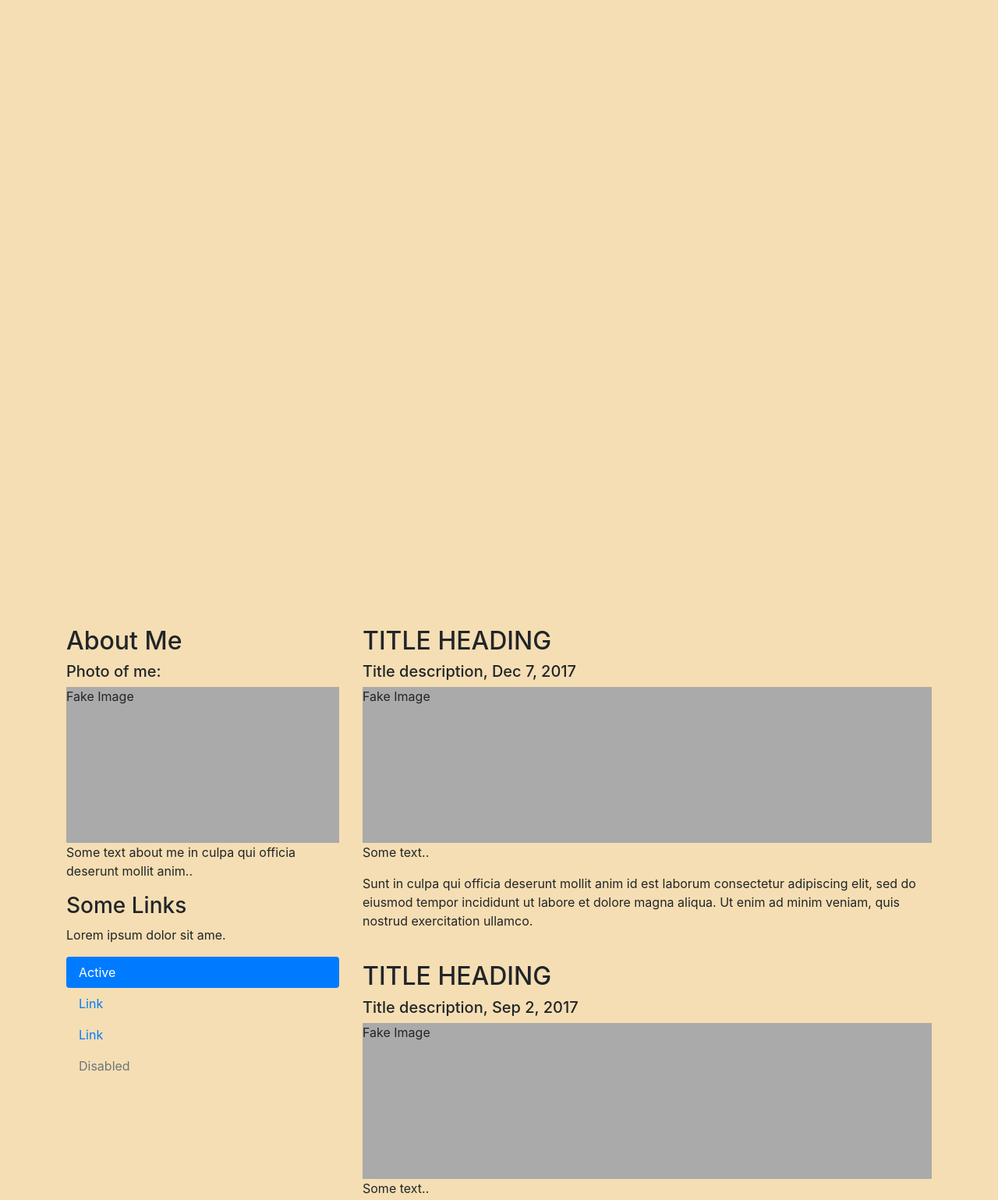
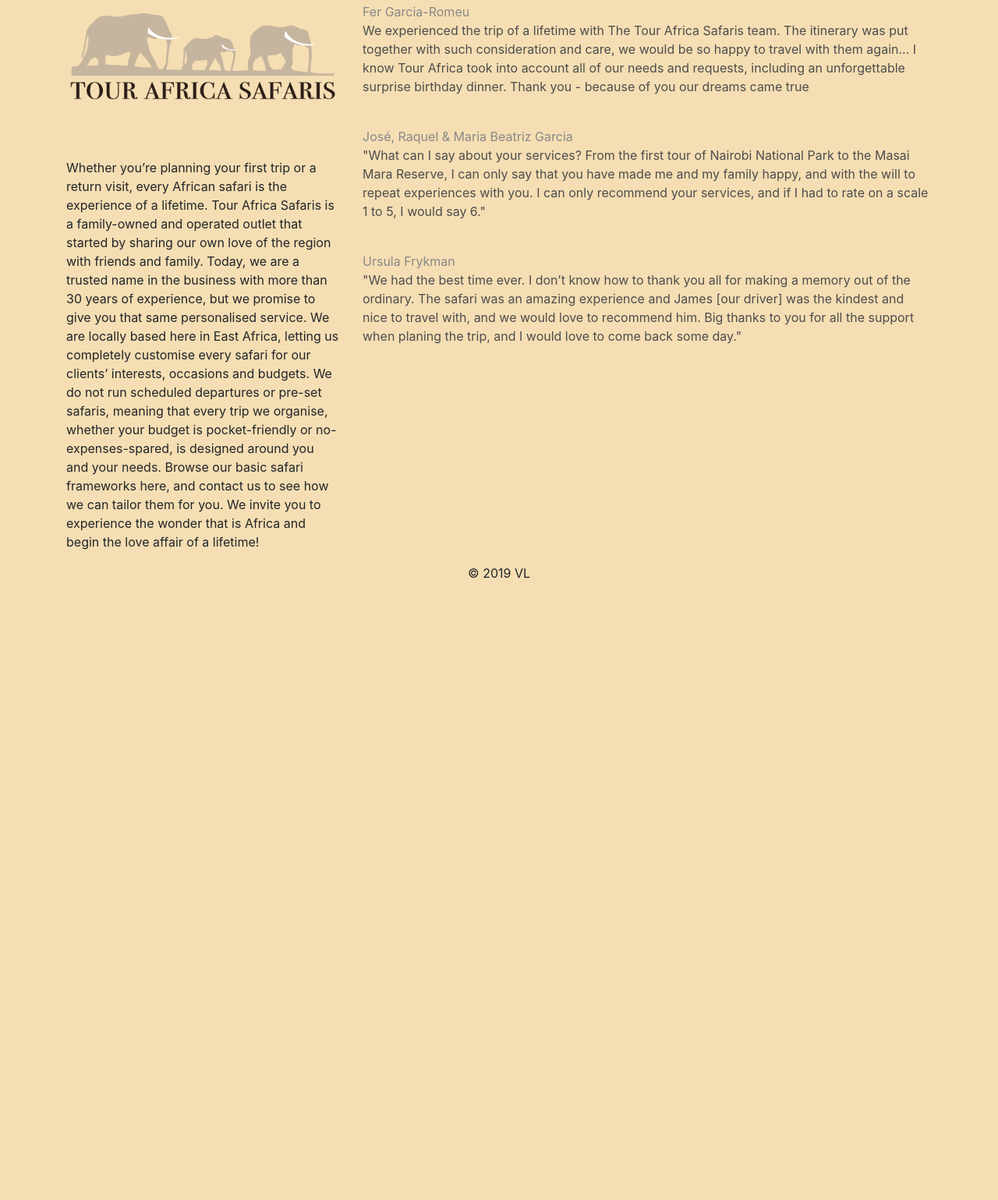
Before and after one commit to vov4ik-7/webproj_1, a plain HTML site: page index.html in a window 1280 px wide. Shown: the part 1627-3166 px from the top of the page at 78% size. After the commit the page ends 2390 px from the top, so only its background shows below. Drawn offline with nearby package versions, Linux system fonts and the light colour scheme.

Commit message:
Scrolling logic (attempt 2)

```diff
--- a/index.html
+++ b/index.html
@@ -85,53 +85,55 @@
 
 </div>
 
-<div id="cont2" class="cont">
+<div id="cont2">
+    <div class="container" style="margin-top:30px">
+        <div class="row">
+            <div class="col-sm-4">
 
-</div>
+                <div class="logo"></div>
+                <hr class="d-sm-none">
+                <p>
+                    Whether you’re planning your first trip or a return visit, every African safari is the experience of a lifetime. Tour Africa Safaris is a family-owned and operated outlet that started by sharing our own love of the region with friends and family. Today, we are a trusted name in the business with more than 30 years of experience, but we promise to give you that same personalised service. We are locally based here in East Africa, letting us completely customise every safari for our clients’ interests, occasions and budgets. We do not run scheduled departures or pre-set safaris, meaning that every trip we organise, whether your budget is pocket-friendly or no-expenses-spared, is designed around you and your needs. Browse our basic safari frameworks here, and contact us to see how we can tailor them for you. We invite you to experience the wonder that is Africa and begin the love affair of a lifetime!
+                </p>
+                <!--<h3>Some Links</h3>-->
+                <!--<p>Lorem ipsum dolor sit ame.</p>-->
+                <!--<ul class="nav nav-pills flex-column">-->
+                    <!--<li class="nav-item">-->
+                        <!--<a class="nav-link active" href="#">Active</a>-->
+                    <!--</li>-->
+                    <!--<li class="nav-item">-->
+                        <!--<a class="nav-link" href="#">Link</a>-->
+                    <!--</li>-->
+                    <!--<li class="nav-item">-->
+                        <!--<a class="nav-link" href="#">Link</a>-->
+                    <!--</li>-->
+                    <!--<li class="nav-item">-->
+                        <!--<a class="nav-link disabled" href="#">Disabled</a>-->
+                    <!--</li>-->
+                <!--</ul>-->
+                <hr class="d-sm-none">
+            </div>
+            <div class="col-sm-8">
+                <span style="color: rgb(137, 137, 137); font-weight: normal;">Fer Garcia-Romeu</span>
+                <p style="color: rgb(77, 77, 77);">We experienced the trip of a lifetime with The Tour Africa Safaris team. The itinerary was put together with such consideration and care, we would be so happy to travel with them again... I know Tour Africa took into account all of our needs and requests, including an unforgettable surprise birthday dinner. Thank you - because of you our dreams came true</p>
+                <br>
 
-<div class="container" style="margin-top:30px">
-    <div class="row">
-        <div class="col-sm-4">
-            <h2>About Me</h2>
-            <h5>Photo of me:</h5>
-            <div class="fakeimg">Fake Image</div>
-            <p>Some text about me in culpa qui officia deserunt mollit anim..</p>
-            <h3>Some Links</h3>
-            <p>Lorem ipsum dolor sit ame.</p>
-            <ul class="nav nav-pills flex-column">
-                <li class="nav-item">
-                    <a class="nav-link active" href="#">Active</a>
-                </li>
-                <li class="nav-item">
-                    <a class="nav-link" href="#">Link</a>
-                </li>
-                <li class="nav-item">
-                    <a class="nav-link" href="#">Link</a>
-                </li>
-                <li class="nav-item">
-                    <a class="nav-link disabled" href="#">Disabled</a>
-                </li>
-            </ul>
-            <hr class="d-sm-none">
-        </div>
-        <div class="col-sm-8">
-            <h2>TITLE HEADING</h2>
-            <h5>Title description, Dec 7, 2017</h5>
-            <div class="fakeimg">Fake Image</div>
-            <p>Some text..</p>
-            <p>Sunt in culpa qui officia deserunt mollit anim id est laborum consectetur adipiscing elit, sed do eiusmod tempor incididunt ut labore et dolore magna aliqua. Ut enim ad minim veniam, quis nostrud exercitation ullamco.</p>
-            <br>
-            <h2>TITLE HEADING</h2>
-            <h5>Title description, Sep 2, 2017</h5>
-            <div class="fakeimg">Fake Image</div>
-            <p>Some text..</p>
-            <p>Sunt in culpa qui officia deserunt mollit anim id est laborum consectetur adipiscing elit, sed do eiusmod tempor incididunt ut labore et dolore magna aliqua. Ut enim ad minim veniam, quis nostrud exercitation ullamco.</p>
+                <span style="color: rgb(137, 137, 137); font-weight: normal;">José, Raquel &amp; Maria Beatriz Garcia&nbsp;</span>
+                <p style="color: rgb(77, 77, 77);">
+                    "What can I say about your services? From the first tour of Nairobi National Park to the Masai Mara Reserve, I can only say that you have made me and my family happy, and with the will to repeat experiences with you. I can only recommend your services, and if I had to rate on a scale 1 to 5, I would say 6."                </p>
+                <br>
+
+                <span style="color: rgb(137, 137, 137); font-weight: normal;">Ursula Frykman</span>
+                <p style="color: rgb(77, 77, 77);">
+                    "We had the best time ever. I don’t know how to thank you all for making a memory out of the ordinary. The safari was an amazing experience and James [our driver] was the kindest and nice to travel with, and we would love to recommend him. Big thanks to you for all the support when planing the trip, and I would love to come back some day."                </p>
+                <br>
+            </div>
         </div>
     </div>
 </div>
 
 <div class="jumbotron text-center" style="margin-bottom:0">
-    <p>Footer</p>
+    <p style="background-color: #F5DEB3; ">&copy; 2019 VL</p>
 </div>
 
 
--- a/js/main.js
+++ b/js/main.js
@@ -47,12 +47,14 @@ $(document).ready(function () {
         if(currScroll > prevScroll){
             if(currScroll - prevScroll >= 30 && !hasBeenTrigged){
                 hasBeenTrigged = true;
+                if(currIndx < 2){
                     currIndx++;
                     scrollToAnchor(contArr[currIndx]);
                     prevScroll = $("#"+ contArr[currIndx]).offset().top;
                     console.log('kek');
                     console.log(prevScroll);
                     //$(this).off('scroll');
+                }
             }
         }
         /*else if(prevScroll > currScroll){
--- a/style/sidebar.css
+++ b/style/sidebar.css
@@ -114,3 +114,10 @@ body{
     max-height: 800px;
     width: auto;
 }
+
+.logo{
+    height: 200px;
+    background-image: url("../img/logo.png");
+    background-size: 100% auto;
+    background-repeat: no-repeat;
+}
```
Also changed, not shown: about.html (+2 -2 lines). Lines whose indentation alone changed are shown as unchanged.
